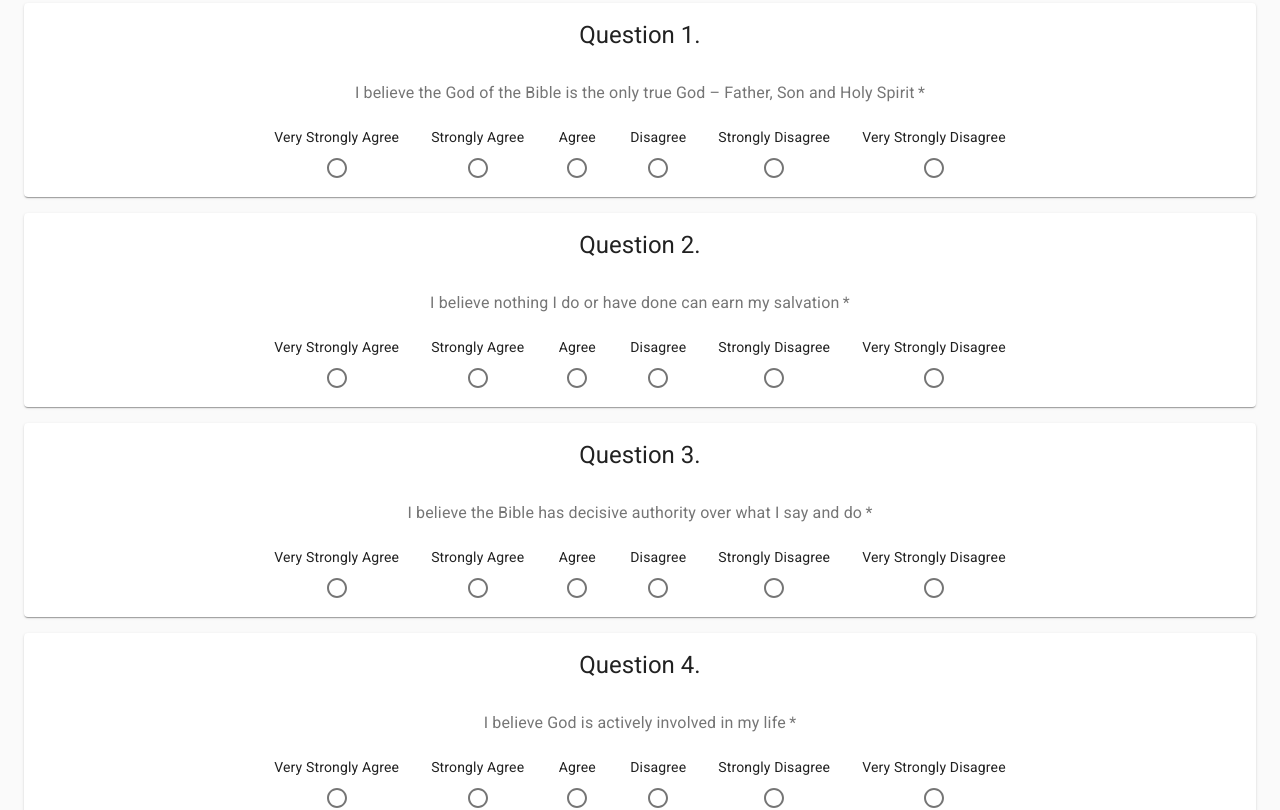
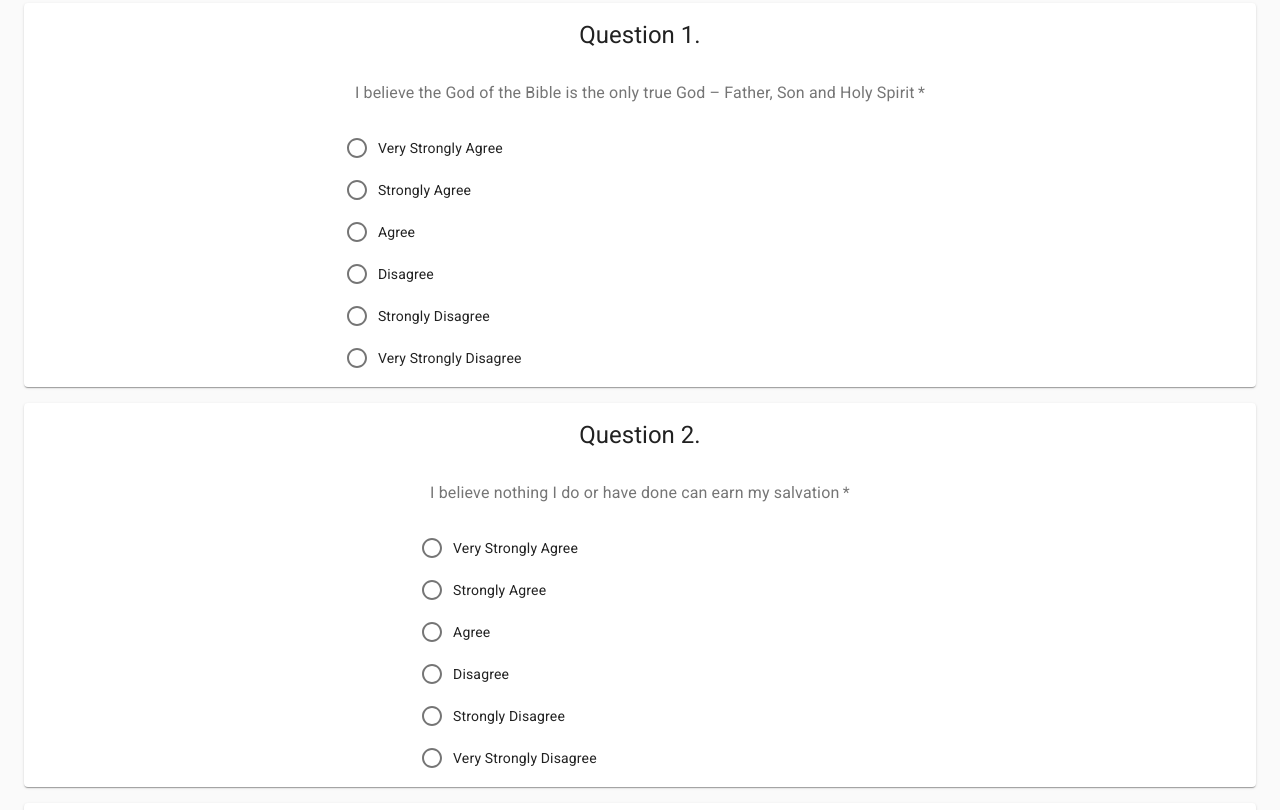
Before and after one commit to ChristopherZhong/grace-spiritual-discovery-tool, a React (Create React App) app: page / in a window 1280 px wide. Shown: the part 821-1631 px from the top of the page. Built offline with nearby package versions, Linux system fonts and the light colour scheme.

Commit message:
Set choices to display vertically instead of horizontally

```diff
--- a/src/components/x-choice/Choice.tsx
+++ b/src/components/x-choice/Choice.tsx
@@ -5,14 +5,14 @@ import { FormControlLabel, Radio, Typography } from '@material-ui/core';
 export interface ChoiceProps {
   readonly choice: IChoice;
   readonly index: number;
-  readonly labelPlacement?: 'end' | 'start' | 'top' | 'bottom';
+  readonly labelPlacement: 'end' | 'start' | 'top' | 'bottom';
   readonly language: string;
 }
 
 export function Choice(props: ChoiceProps): JSX.Element {
   const [text, found] = getText(props.choice.text, props.language);
   const label = <Typography variant='body2'>{found ? '' : '*'}{text}</Typography>;
-  const labelPlacement = props.labelPlacement ?? 'top';
+  const labelPlacement = props.labelPlacement;
   const value = `${props.choice.points}`;
   return (
     <FormControlLabel
--- a/src/components/x-choices/Choices.tsx
+++ b/src/components/x-choices/Choices.tsx
@@ -12,6 +12,7 @@ export interface ChoicesProps {
 
 export function Choices(props: ChoicesProps): JSX.Element {
   const { handleChange, language, question } = props;
+  let row = false;
   return (
     <RadioGroup
       aria-label='choices'
@@ -21,7 +22,7 @@ export function Choices(props: ChoicesProps): JSX.Element {
         console.debug(`>>> Choices::onChange(): question.index=${question.index} : ${value}`);
         handleChange(question, value);
       }}
-      row
+      row={row}
     >
       {question.choices.map((choice, index) => {
         return (
@@ -29,6 +30,7 @@ export function Choices(props: ChoicesProps): JSX.Element {
             choice={choice}
             index={index}
             key={index}
+            labelPlacement={row ? 'top' : 'end'}
             language={language}
           />
         );
```
